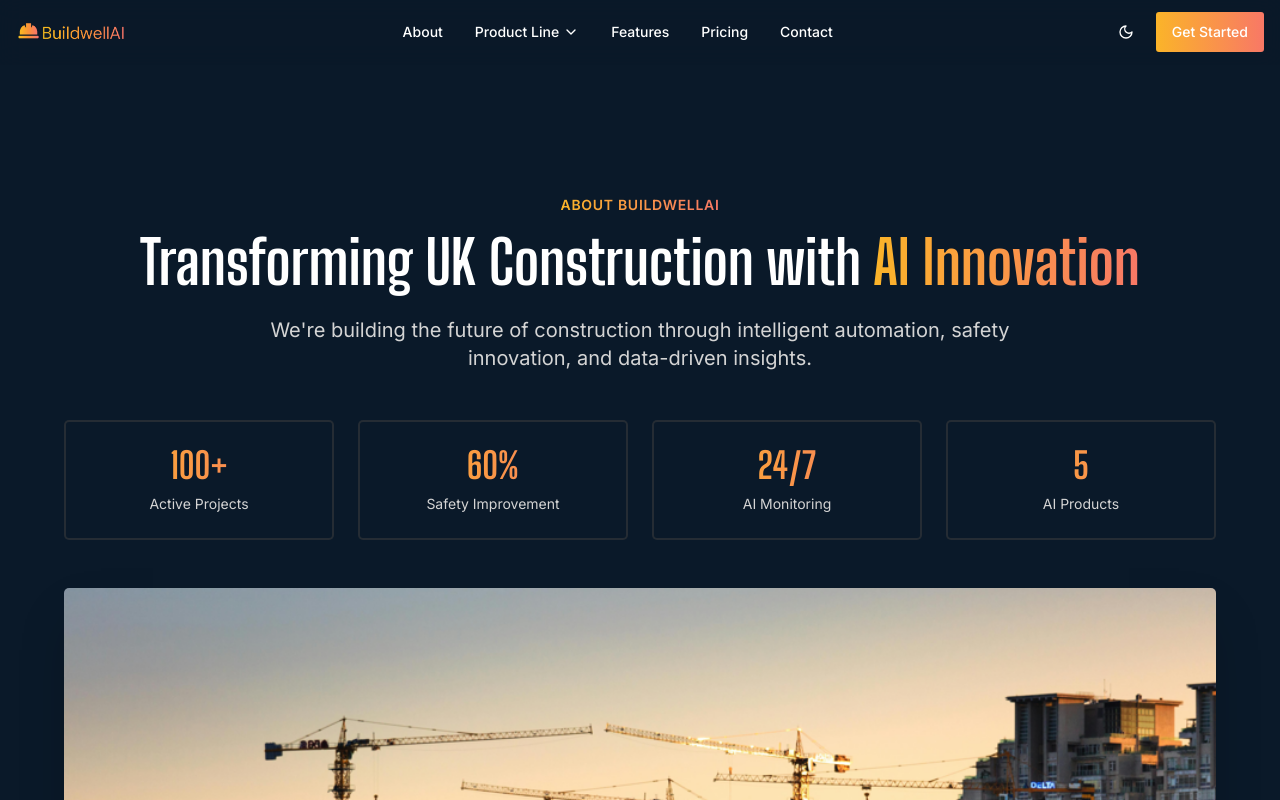
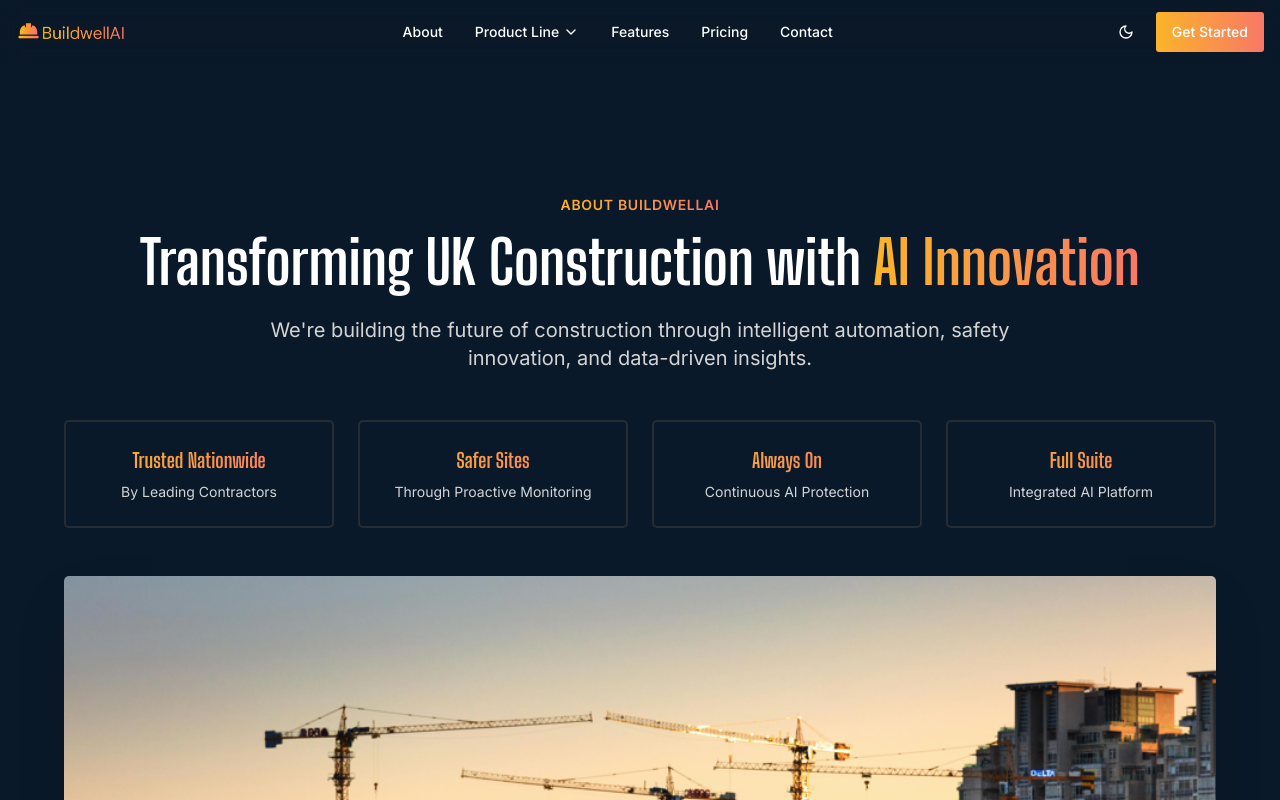
Before and after one commit to TomAlbertoBuildwell/BuildwellAICom, a Next.js app: page /about in a window 1280 px wide. Shown: the top 800 px of the page. Built offline with nearby package versions, Linux system fonts and the light colour scheme.

Commit message:
feat: Create a new About page detailing BuildwellAI's mission, story, and values.

```diff
--- a/app/about/page.tsx
+++ b/app/about/page.tsx
@@ -32,20 +32,20 @@ export default function AboutPage() {
               {/* Stats Grid */}
               <div className="grid grid-cols-2 md:grid-cols-4 gap-4 md:gap-6 mt-12">
                 <div className="text-center p-6 bg-background dark:bg-[#0a1929] rounded-[5px] border-2 border-neutral-200 dark:border-neutral-700/50 hover:border-[#FBB429] transition-all">
-                  <div className="font-display text-3xl md:text-4xl font-bold text-transparent bg-clip-text bg-gradient-to-r from-[#FBB429] to-[#F87866] mb-2">100+</div>
-                  <div className="text-sm text-muted-foreground dark:text-neutral-300">Active Projects</div>
+                  <div className="font-display text-lg md:text-xl font-bold text-transparent bg-clip-text bg-gradient-to-r from-[#FBB429] to-[#F87866] mb-2">Trusted Nationwide</div>
+                  <div className="text-sm text-muted-foreground dark:text-neutral-300">By Leading Contractors</div>
                 </div>
                 <div className="text-center p-6 bg-background dark:bg-[#0a1929] rounded-[5px] border-2 border-neutral-200 dark:border-neutral-700/50 hover:border-[#FBB429] transition-all">
-                  <div className="font-display text-3xl md:text-4xl font-bold text-transparent bg-clip-text bg-gradient-to-r from-[#FBB429] to-[#F87866] mb-2">60%</div>
-                  <div className="text-sm text-muted-foreground dark:text-neutral-300">Safety Improvement</div>
+                  <div className="font-display text-lg md:text-xl font-bold text-transparent bg-clip-text bg-gradient-to-r from-[#FBB429] to-[#F87866] mb-2">Safer Sites</div>
+                  <div className="text-sm text-muted-foreground dark:text-neutral-300">Through Proactive Monitoring</div>
                 </div>
                 <div className="text-center p-6 bg-background dark:bg-[#0a1929] rounded-[5px] border-2 border-neutral-200 dark:border-neutral-700/50 hover:border-[#FBB429] transition-all">
-                  <div className="font-display text-3xl md:text-4xl font-bold text-transparent bg-clip-text bg-gradient-to-r from-[#FBB429] to-[#F87866] mb-2">24/7</div>
-                  <div className="text-sm text-muted-foreground dark:text-neutral-300">AI Monitoring</div>
+                  <div className="font-display text-lg md:text-xl font-bold text-transparent bg-clip-text bg-gradient-to-r from-[#FBB429] to-[#F87866] mb-2">Always On</div>
+                  <div className="text-sm text-muted-foreground dark:text-neutral-300">Continuous AI Protection</div>
                 </div>
                 <div className="text-center p-6 bg-background dark:bg-[#0a1929] rounded-[5px] border-2 border-neutral-200 dark:border-neutral-700/50 hover:border-[#FBB429] transition-all">
-                  <div className="font-display text-3xl md:text-4xl font-bold text-transparent bg-clip-text bg-gradient-to-r from-[#FBB429] to-[#F87866] mb-2">5</div>
-                  <div className="text-sm text-muted-foreground dark:text-neutral-300">AI Products</div>
+                  <div className="font-display text-lg md:text-xl font-bold text-transparent bg-clip-text bg-gradient-to-r from-[#FBB429] to-[#F87866] mb-2">Full Suite</div>
+                  <div className="text-sm text-muted-foreground dark:text-neutral-300">Integrated AI Platform</div>
                 </div>
               </div>
 
@@ -217,7 +217,7 @@ export default function AboutPage() {
                   <div className="lg:w-[45%]">
                     <div className="relative aspect-[4/3] rounded-[5px] overflow-hidden shadow-2xl mb-6 lg:mb-0">
                       <Image
-                        src="https://images.unsplash.com/photo-1485827404703-89b55fcc595e?w=800&q=80"
+                        src="https://images.unsplash.com/photo-1553877522-43269d4ea984?w=800&q=80"
                         alt="AI Research Foundation"
                         fill
                         className="object-cover"
```
Lines whose indentation alone changed are shown as unchanged.
